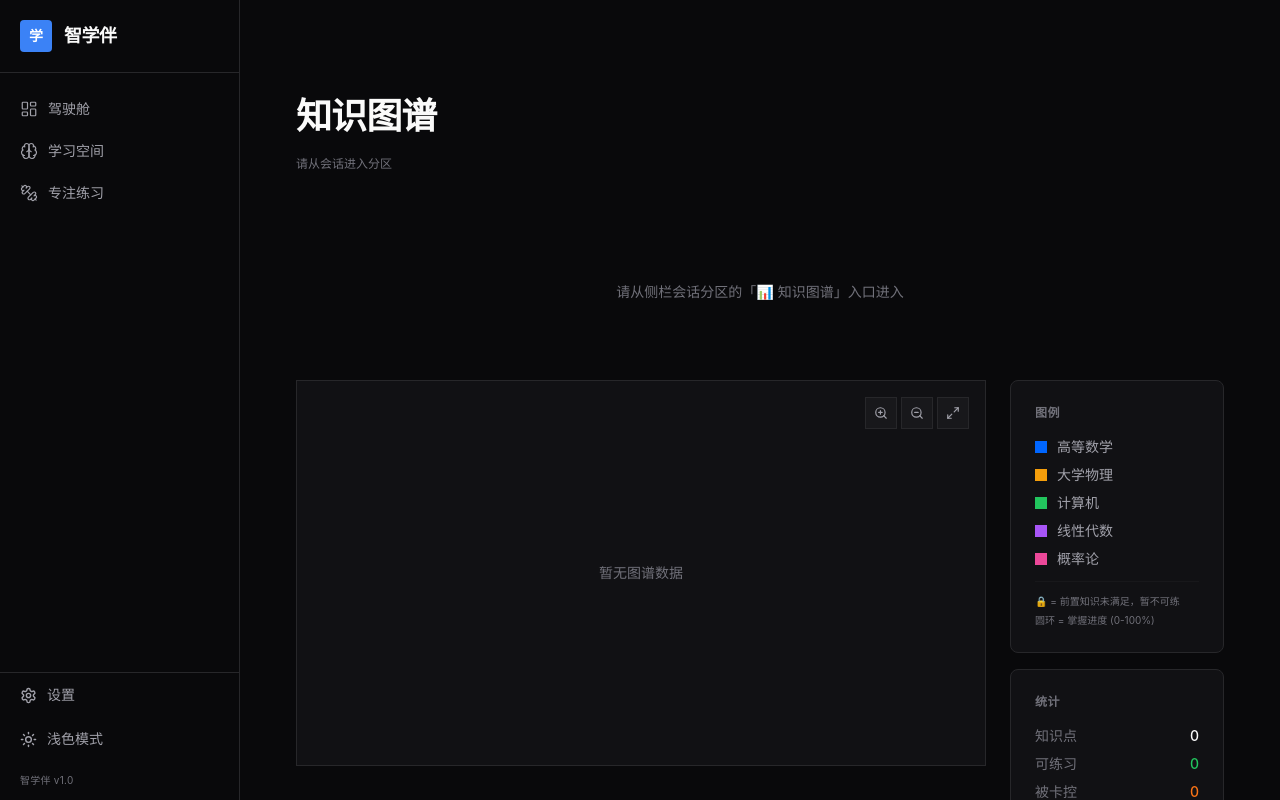
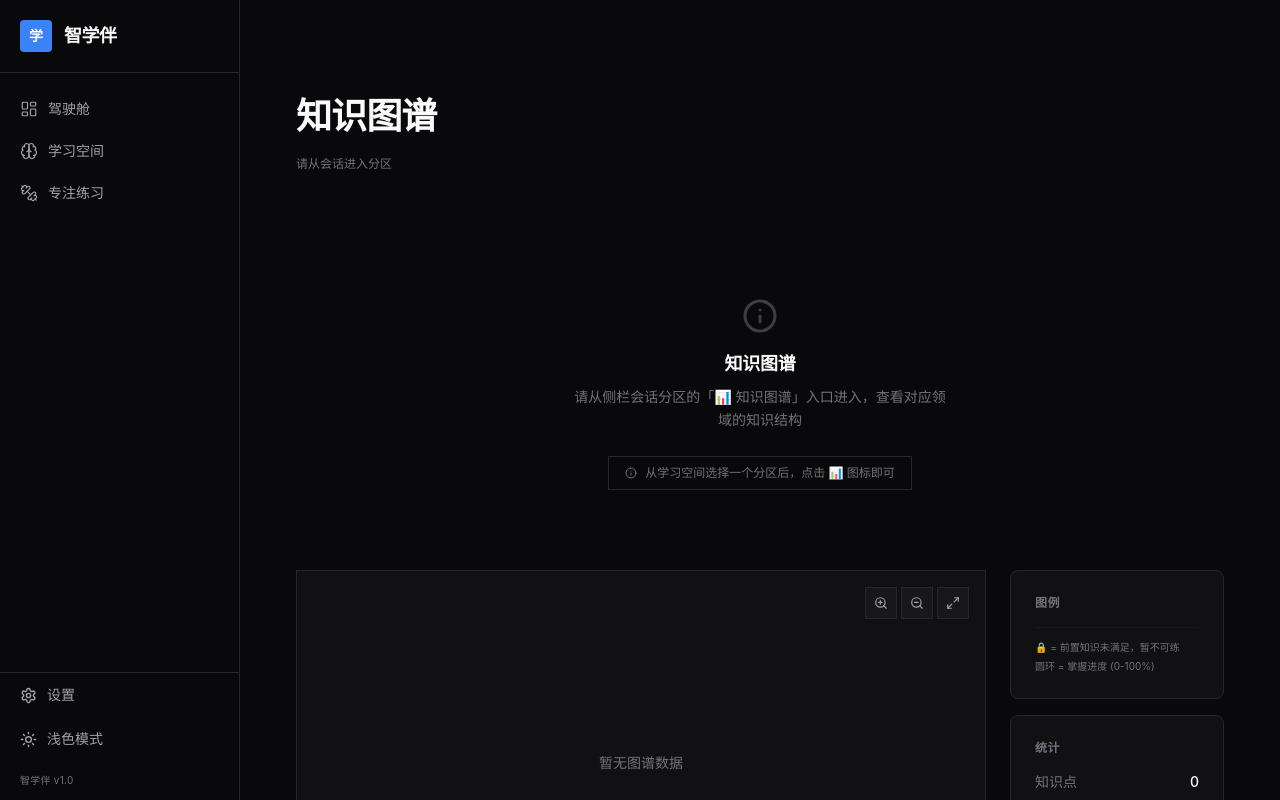
Before and after one commit to uilz/edu-companion, a Next.js app in the folder frontend/: page /graph in a window 1280 px wide. Shown: the top 800 px of the page. Built offline with nearby package versions, Linux system fonts and the light colour scheme.

Commit message:
fix: 学情页overview崩溃/图谱图例/引导UI/滚轮防滚动/缩放跟鼠标/学习空间刷新留状态

```diff
--- a/frontend/src/app/analytics/page.tsx
+++ b/frontend/src/app/analytics/page.tsx
@@ -751,7 +751,7 @@ export default function AnalyticsPage() {
     );
   }
 
-  if (!data || data.overview.total_questions === 0) {
+  if (!data || !data.overview || data.overview.total_questions === 0) {
     return (
       <main className="min-h-screen bg-[var(--color-bg)]">
         <div className="max-w-3xl mx-auto px-6 py-16 text-center">
--- a/frontend/src/app/graph/page.tsx
+++ b/frontend/src/app/graph/page.tsx
@@ -236,11 +236,39 @@ export default function GraphPage() {
 
   const handleMouseUp = () => setIsPanning(false);
 
-  const handleWheel = (e: React.WheelEvent) => {
+  // Zoom centered on mouse position in SVG coords
+  const handleWheel = useCallback((e: WheelEvent) => {
     e.preventDefault();
+    const svg = svgRef.current;
+    if (!svg) return;
+
+    const rect = svg.getBoundingClientRect();
+    const mouseX = e.clientX - rect.left;
+    const mouseY = e.clientY - rect.top;
+
     const delta = e.deltaY > 0 ? -0.1 : 0.1;
-    setZoom((z) => Math.min(2, Math.max(0.3, z + delta)));
-  };
+    const oldZoom = zoom;
+    const newZoom = Math.min(2, Math.max(0.3, oldZoom + delta));
+
+    // Convert mouse to SVG coords before zoom
+    const svgX = (mouseX - pan.x) / oldZoom;
+    const svgY = (mouseY - pan.y) / oldZoom;
+
+    // Adjust pan to keep the SVG point under cursor stable
+    const newPanX = mouseX - svgX * newZoom;
+    const newPanY = mouseY - svgY * newZoom;
+
+    setZoom(newZoom);
+    setPan({ x: newPanX, y: newPanY });
+  }, [zoom, pan]);
+
+  // Attach non-passive wheel listener to prevent page scroll
+  useEffect(() => {
+    const svg = svgRef.current;
+    if (!svg) return;
+    svg.addEventListener("wheel", handleWheel, { passive: false });
+    return () => svg.removeEventListener("wheel", handleWheel);
+  }, [handleWheel]);
 
   const resetView = () => { setZoom(1); setPan({ x: 0, y: 0 }); };
 
@@ -255,6 +283,8 @@ export default function GraphPage() {
     : 0;
   const readyCount = nodes.filter((n) => n.can_practice).length;
   const blockedCount = nodes.filter((n) => !n.can_practice).length;
+  // 图例：从实际节点数据提取学科，而非硬编码
+  const actualSubjects = Array.from(new Set(nodes.map((n) => n.subject)));
 
   // ── Loading state ──
   if (loading) {
@@ -319,10 +349,16 @@ export default function GraphPage() {
         </div>
 
         {!partitionId && !loading && (
-          <div className="text-center py-16">
-            <p className="text-sm text-[var(--color-text-muted)]">
-              请从侧栏会话分区的「📊 知识图谱」入口进入
+          <div className="text-center py-20">
+            <Info size={36} className="mx-auto mb-4 text-[var(--color-text-muted)] opacity-50" />
+            <h2 className="text-lg font-bold text-[var(--color-text)] mb-2">知识图谱</h2>
+            <p className="text-sm text-[var(--color-text-muted)] mb-6 leading-relaxed max-w-sm mx-auto">
+              请从侧栏会话分区的「📊 知识图谱」入口进入，查看对应领域的知识结构
             </p>
+            <div className="inline-flex items-center gap-2 px-4 py-2 border border-[var(--color-border)] text-xs text-[var(--color-text-muted)]">
+              <Info size={12} />
+              从学习空间选择一个分区后，点击 📊 图标即可
+            </div>
           </div>
         )}
 
@@ -359,7 +395,6 @@ export default function GraphPage() {
                   onMouseMove={handleMouseMove}
                   onMouseUp={handleMouseUp}
                   onMouseLeave={handleMouseUp}
-                  onWheel={handleWheel}
                   style={{ cursor: isPanning ? "grabbing" : "grab", userSelect: "none", WebkitUserSelect: "none" as any }}
                 >
                   <g transform={`translate(${pan.x / 2},${pan.y / 2}) scale(${zoom})`}>
@@ -461,7 +496,7 @@ export default function GraphPage() {
             {/* Legend */}
             <Card title="图例">
               <div className="space-y-2">
-                {(data?.subjects || Object.keys(subjectColors)).map((subject) => (
+                {actualSubjects.map((subject) => (
                   <div key={subject} className="flex items-center gap-2.5 text-sm">
                     <div className="w-3 h-3 flex-shrink-0" style={{ backgroundColor: subjectColors[subject] || fallbackColor }} />
                     <span className="text-[var(--color-text-secondary)]">{subject}</span>
--- a/frontend/src/app/learn/page.tsx
+++ b/frontend/src/app/learn/page.tsx
@@ -263,33 +263,48 @@ const [showNewPartition, setShowNewPartition] = useState(false);
   const [loadingBranches, setLoadingBranches] = useState(false);
   const [loadingMessages, setLoadingMessages] = useState(false);
 
-  // ── 刷新后恢复分区/分支状态 ──
-  const persistedStateKey = "learn-page-state";
-  const [stateRestored, setStateRestored] = useState(false);
+  // ── 刷新后恢复分区/分支状态：URL 参数为主，localStorage 为备份 ──
+  const [urlInitialized, setUrlInitialized] = useState(false);
 
-  // 保存当前选择到 localStorage
+  // 从 URL 读取（刷新后 URL 参数保持不变）
   useEffect(() => {
-    if (!stateRestored) return;
     try {
-      localStorage.setItem(persistedStateKey, JSON.stringify({
+      const params = new URLSearchParams(window.location.search);
+      const pId = params.get("p");
+      const bId = params.get("b");
+      if (pId) {
+        setSelectedPartitionId(pId);
+        if (bId) setActiveBranchId(bId);
+      } else {
+        // 回退到 localStorage
+        const saved = localStorage.getItem("learn-page-state");
+        if (saved) {
+          const { partitionId, branchId } = JSON.parse(saved);
+          if (partitionId) setSelectedPartitionId(partitionId);
+          if (branchId) setActiveBranchId(branchId);
+        }
+      }
+    } catch {}
+    setUrlInitialized(true);
+  }, []);
+
+  // 状态变化时同步到 URL + localStorage
+  useEffect(() => {
+    if (!urlInitialized) return;
+    try {
+      const params = new URLSearchParams();
+      if (selectedPartitionId) params.set("p", selectedPartitionId);
+      if (activeBranchId) params.set("b", activeBranchId);
+      const qs = params.toString();
+      const newUrl = qs ? `${window.location.pathname}?${qs}` : window.location.pathname;
+      window.history.replaceState(null, "", newUrl);
+
+      localStorage.setItem("learn-page-state", JSON.stringify({
         partitionId: selectedPartitionId,
         branchId: activeBranchId,
       }));
     } catch {}
-  }, [selectedPartitionId, activeBranchId, stateRestored]);
-
-  // 从 localStorage 恢复选择
-  useEffect(() => {
-    try {
-      const saved = localStorage.getItem(persistedStateKey);
-      if (saved) {
-        const { partitionId, branchId } = JSON.parse(saved);
-        if (partitionId) setSelectedPartitionId(partitionId);
-        if (branchId) setActiveBranchId(branchId);
-      }
-    } catch {}
-    setStateRestored(true);
-  }, []);
+  }, [selectedPartitionId, activeBranchId, urlInitialized]);
 
   // WS streaming buffer ref
   const streamBufferRef = useRef("");
```
